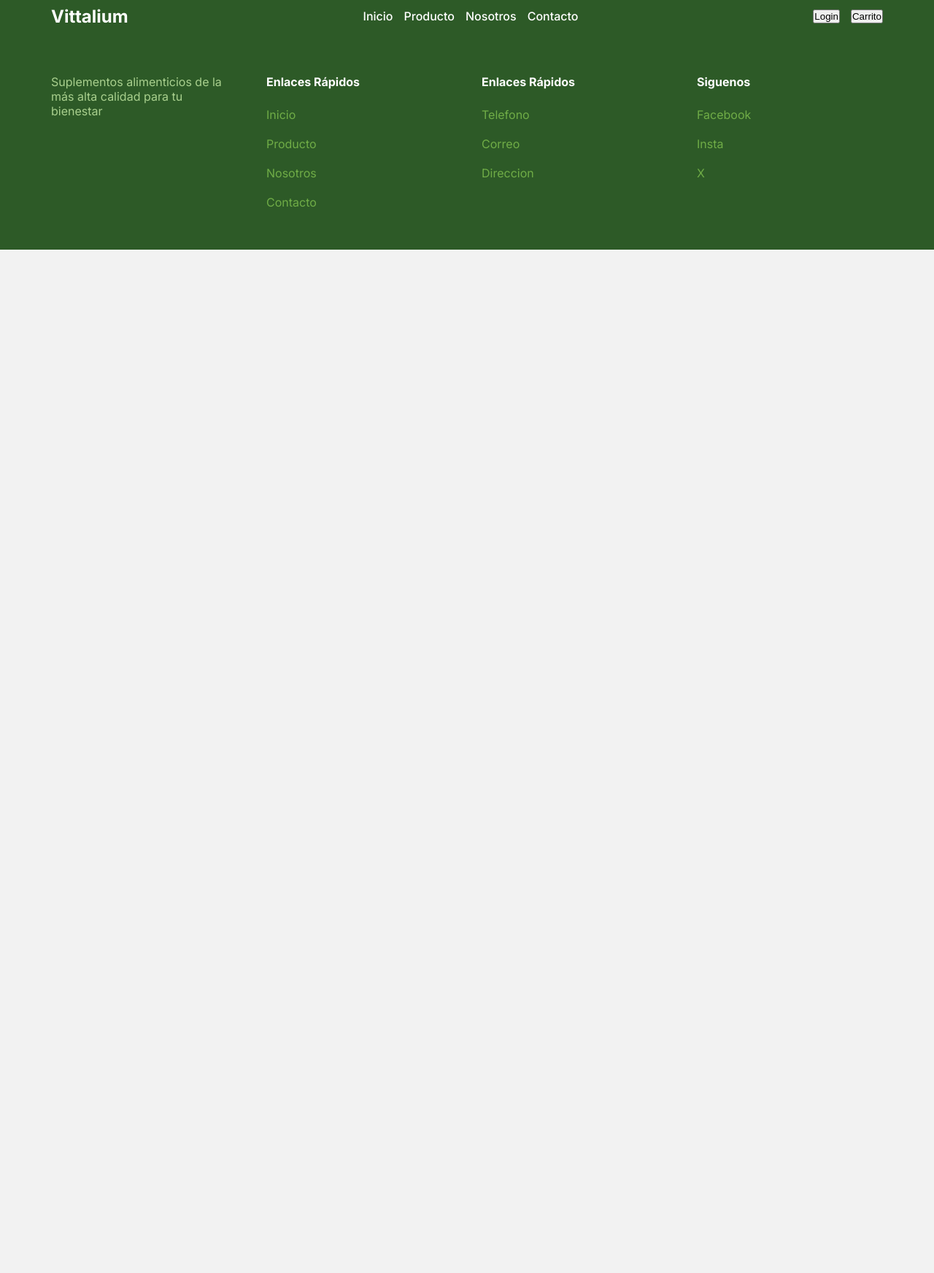
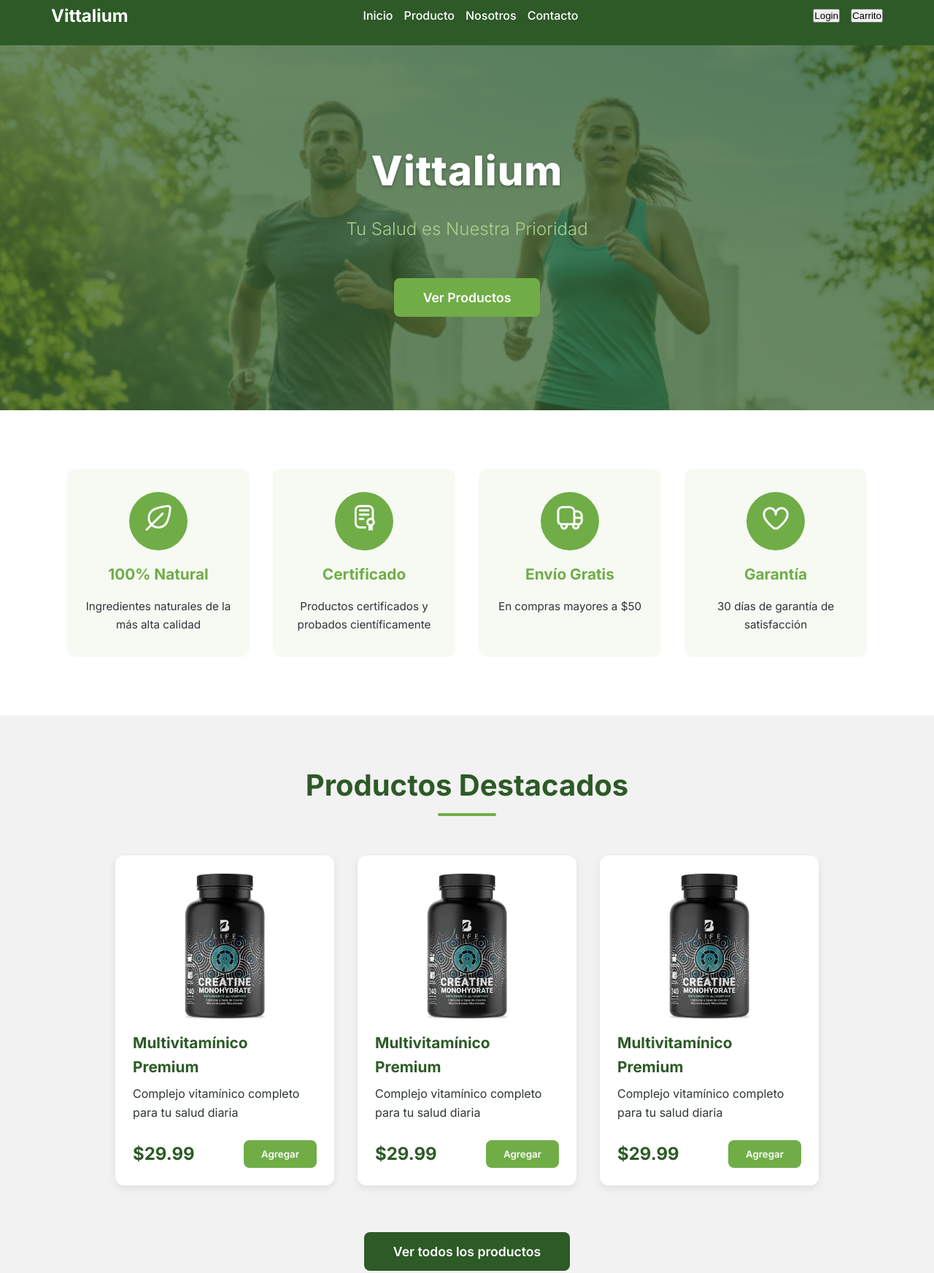
Before and after one commit to DanielPlata25/Vitalium, a plain HTML site: page index.html in a window 1280 px wide. Shown: the part 18-1762 px from the top of the page at 73% size. Before the commit the page ends 800 px from the top, so only its background shows below. Drawn offline with nearby package versions, Linux system fonts and the light colour scheme.

Commit message:
implementacion index

```diff
--- /dev/null
+++ b/css/index.css
@@ -0,0 +1,399 @@
+@import url('https://cdn-uicons.flaticon.com/3.0.0/uicons-regular-rounded/css/uicons-regular-rounded.css');
+
+/* Variables CSS */
+:root {
+    --dark-green: #2D5A27;
+    --primary-green: #70AD47;
+    --accent-green: #A9D08E;
+    --light-green: rgba(169, 208, 142, 0.1);
+    --background: #F2F2F2;
+    --textcolor: #2D3436;
+    --white: #FFFFFF;
+    --shadow: 0 4px 12px rgba(0, 0, 0, 0.08);
+    --transition: all 0.3s ease;
+    --font-global: 'Inter', sans-serif;
+}
+
+* {
+    margin: 0;
+    padding: 0;
+    box-sizing: border-box;
+}
+
+body {
+    background-color: var(--background);
+    font-family: var(--font-global);
+    color: var(--textcolor);
+    line-height: 1.6;
+}
+
+.title {
+    position: relative;
+    display: flex;
+    flex-direction: column;
+    justify-content: center;
+    align-items: center;
+    width: auto;
+    height: 500px;
+    background-image: url("../img/background.png");
+    background-size: cover;
+    background-position: center;
+    background-repeat: no-repeat;
+}
+
+.title::before {
+    content: '';
+    position: absolute;
+    top: 0;
+    left: 0;
+    width: 100%;
+    height: 100%;
+    background-color: rgba(45, 90, 39, 0.7);
+    z-index: 1;
+}
+
+.title-content {
+    position: relative;
+    z-index: 2;
+    text-align: center;
+    padding: 2rem;
+    max-width: 800px;
+}
+
+.title h1 {
+    color: var(--white);
+    font-size: 3.5rem;
+    margin-bottom: 1rem;
+    font-weight: 800;
+    text-shadow: 0 2px 4px rgba(0, 0, 0, 0.3);
+    letter-spacing: 1px;
+}
+
+.title p {
+    color: var(--accent-green);
+    font-size: 1.5rem;
+    font-weight: 300;
+    margin-bottom: 2rem;
+}
+
+.btn-products {
+    background-color: var(--primary-green);
+    border: none;
+    border-radius: 8px;
+    padding: 1rem 2.5rem;
+    color: var(--white);
+    font-size: 1.1rem;
+    font-weight: 600;
+    cursor: pointer;
+    transition: var(--transition);
+    font-family: var(--font-global);
+    margin-top: 1rem;
+}
+
+.btn-products:hover {
+    background-color: var(--white);
+    color: var(--dark-green);
+    transform: scale(1.05);
+}
+
+.btn-products a {
+    text-decoration: none;
+    color: inherit;
+}
+
+/* Sección de información */
+.info {
+    display: flex;
+    justify-content: center;
+    flex-wrap: wrap;
+    padding: 4rem 2rem;
+    background-color: var(--white);
+}
+
+.info-card {
+    display: flex;
+    flex-direction: column;
+    align-items: center;
+    gap: 1rem;
+    width: 250px;
+    padding: 2rem 1rem;
+    margin: 1rem;
+    border-radius: 12px;
+    transition: var(--transition);
+    background-color: var(--light-green);
+}
+
+.info-card:hover {
+    transform: translateY(-5px);
+    box-shadow: var(--shadow);
+    background-color: var(--accent-green);
+}
+
+.info-card:hover h4,
+.info-card:hover p {
+    color: var(--dark-green);
+}
+
+.info-icon {
+    display: flex;
+    justify-content: center;
+    align-items: center;
+    width: 80px;
+    height: 80px;
+    border-radius: 50%;
+    background-color: var(--primary-green);
+    color: var(--white);
+}
+
+.info-card i {
+    font-size: 2.2rem;
+}
+
+.info-card h4 {
+    text-align: center;
+    color: var(--primary-green);
+    font-size: 1.3rem;
+}
+
+.info-card p {
+    text-align: center;
+    font-size: 0.95rem;
+}
+
+/* Productos */
+.products {
+    display: flex;
+    flex-direction: column;
+    align-items: center;
+    gap: 3rem;
+    padding: 4rem 2rem;
+    background-color: var(--background);
+}
+
+.products h2 {
+    color: var(--dark-green);
+    font-size: 2.5rem;
+    text-align: center;
+    margin-bottom: 1rem;
+    position: relative;
+}
+
+.products h2::after {
+    content: '';
+    position: absolute;
+    bottom: -10px;
+    left: 50%;
+    transform: translateX(-50%);
+    width: 80px;
+    height: 4px;
+    background-color: var(--primary-green);
+    border-radius: 2px;
+}
+
+.product-list {
+    display: flex;
+    flex-wrap: wrap;
+    justify-content: center;
+    gap: 2rem;
+}
+
+.product-card {
+    display: flex;
+    flex-direction: column;
+    width: 300px;
+    background-color: var(--white);
+    border-radius: 12px;
+    overflow: hidden;
+    box-shadow: var(--shadow);
+    transition: var(--transition);
+    padding: 1.5rem;
+}
+
+.product-card:hover {
+    transform: translateY(-10px);
+    box-shadow: 0 12px 20px rgba(0, 0, 0, 0.15);
+}
+
+.product-card img {
+    width: 100%;
+    height: 200px;
+    object-fit: contain;
+    margin-bottom: 1rem;
+}
+
+.product-title {
+    color: var(--dark-green);
+    font-size: 1.3rem;
+    margin-bottom: 0.5rem;
+}
+
+.product-description {
+    color: var(--textcolor);
+    margin-bottom: 1.5rem;
+    flex-grow: 1;
+}
+
+.price-btn {
+    display: flex;
+    justify-content: space-between;
+    align-items: center;
+}
+
+.product-price {
+    color: var(--dark-green);
+    font-size: 1.5rem;
+    font-weight: 700;
+}
+
+.btn {
+    background-color: var(--primary-green);
+    border: none;
+    border-radius: 8px;
+    padding: 0.7rem 1.5rem;
+    color: var(--white);
+    font-weight: 600;
+    cursor: pointer;
+    transition: var(--transition);
+    font-family: var(--font-global);
+}
+
+.btn:hover {
+    background-color: var(--dark-green);
+}
+
+.btn a {
+    text-decoration: none;
+    color: inherit;
+}
+
+.btn-all {
+    background-color: var(--dark-green);
+    border: none;
+    border-radius: 8px;
+    padding: 1rem 2.5rem;
+    color: var(--white);
+    font-size: 1.1rem;
+    font-weight: 600;
+    cursor: pointer;
+    transition: var(--transition);
+    margin-top: 1rem;
+    font-family: var(--font-global);
+}
+
+.btn-all:hover {
+    background-color: var(--primary-green);
+    transform: scale(1.05);
+}
+
+.btn-all a {
+    text-decoration: none;
+    color: var(--white);
+}
+
+/* Únete */
+.joinUs {
+    display: flex;
+    flex-direction: column;
+    justify-content: center;
+    align-items: center;
+    gap: 2rem;
+    padding: 5rem 2rem;
+    background-color: var(--primary-green);
+    text-align: center;
+}
+
+.joinUs h2 {
+    color: var(--white);
+    font-size: 2.5rem;
+}
+
+.joinUs p {
+    color: var(--accent-green);
+    font-size: 1.3rem;
+    max-width: 600px;
+}
+
+.btn-join {
+    background-color: var(--dark-green);
+    border: none;
+    border-radius: 8px;
+    padding: 1rem 2.5rem;
+    color: var(--white);
+    font-size: 1.1rem;
+    font-weight: 600;
+    cursor: pointer;
+    transition: var(--transition);
+    font-family: var(--font-global);
+}
+
+.btn-join:hover {
+    background-color: var(--white);
+    color: var(--dark-green);
+}
+
+.btn-join a {
+    text-decoration: none;
+    color: inherit;
+}
+
+/* Responsividad */
+@media (max-width: 1024px) {
+    .info {
+        padding: 3rem 1rem;
+    }
+
+    .products {
+        padding: 3rem 1rem;
+    }
+}
+
+@media (max-width: 768px) {
+    .title {
+        height: 400px;
+    }
+
+    .title h1 {
+        font-size: 2.5rem;
+    }
+
+    .title p {
+        font-size: 1.2rem;
+    }
+
+    .products h2 {
+        font-size: 2rem;
+    }
+
+    .joinUs h2 {
+        font-size: 2rem;
+    }
+
+    .joinUs p {
+        font-size: 1.1rem;
+    }
+}
+
+@media (max-width: 480px) {
+    .title {
+        height: 350px;
+    }
+
+    .title h1 {
+        font-size: 2rem;
+    }
+
+    .btn-products {
+        padding: 0.8rem 2rem;
+        font-size: 1rem;
+    }
+
+    .info-card {
+        width: 100%;
+        max-width: 300px;
+    }
+
+    .product-card {
+        width: 100%;
+        max-width: 300px;
+    }
+}
--- a/index.html
+++ b/index.html
@@ -10,71 +10,99 @@
     href="https://fonts.googleapis.com/css2?family=Inter:wght@100;200;300;400;500;600;700;800;900&family=Lora:ital,wght@0,400;0,500;0,600;0,700;1,400;1,500;1,600;1,700&family=Roboto+Mono:wght@300;400;500;600;700&display=swap"
     rel="stylesheet">
   <link rel="stylesheet" href="./css/StylesNavBar.css">
+  <link rel="stylesheet" href="./css/index.css">
   <title>Navbar Responsivo</title>
 </head>
 
 <body>
-    <nav>
-        <div class="nav-container">
-
-            <p>Vittalium</p>
-
-            <button class="menu-btn" id="menuBtn">☰</button>
-            <ul class="nav-links" id="navLinks">
-                <li><a href="index.html">Inicio</a></li>
-                <li><a href="catalogo-producto.html">Producto</a></li>
-                <li><a href="nosotros.html">Nosotros</a></li>
-                <li><a href="contactanos.html">Contacto</a></li>
-            </ul>
-
-            <div class="cart-login">
-                <button>Login</button>
-                <Button>Carrito</Button>
-            </div>
-        </div>
-    </nav>
+  <header id="navbar-container">
+    <!-- El navbar se carga aquí automáticamente -->
+  </header>
 
   <!--! Main -->
-  <main class="content">
-    <div class="">
-      <h2></h2>
+
+
+  <section class="title">
+    <div class="title-content">
+      <h1>Vittalium</h1>
+      <p>Tu Salud es Nuestra Prioridad</p>
+      <button class="btn-products"><a href="#products">Ver Productos</a></button>
     </div>
-  </main>
+  </section>
+
+  <section class="info">
+    <div class="info-card">
+      <div class="info-icon"><i class="fi fi-rr-leaf"></i></div>
+      <h4>100% Natural</h4>
+      <p>Ingredientes naturales de la más alta calidad</p>
+    </div>
+    <div class="info-card">
+      <div class="info-icon"><i class="fi fi-rr-diploma"></i></div>
+      <h4>Certificado</h4>
+      <p>Productos certificados y probados científicamente</p>
+    </div>
+    <div class="info-card">
+      <div class="info-icon"><i class="fi fi-rr-truck-side"></i></div>
+      <h4>Envío Gratis</h4>
+      <p>En compras mayores a $50</p>
+    </div>
+    <div class="info-card">
+      <div class="info-icon"><i class="fi fi-rr-heart"></i></div>
+      <h4>Garantía</h4>
+      <p>30 días de garantía de satisfacción</p>
+    </div>
+  </section>
+
+  <section class="products">
+    <h2>Productos Destacados</h2>
+    <div class="product-list">
+      <div class="product-card">
+        <img src="img/producto_prueba.png" alt="Multivitamínico Premium">
+        <h4 class="product-title">Multivitamínico Premium</h4>
+        <p class="product-description">Complejo vitamínico completo para tu salud diaria</p>
+        <div class="price-btn">
+          <p class="product-price">$29.99</p>
+          <button class="btn"><a href="#">Agregar</a></button>
+        </div>
+      </div>
+      <div class="product-card">
+        <img src="img/producto_prueba.png" alt="Multivitamínico Premium">
+        <h4 class="product-title">Multivitamínico Premium</h4>
+        <p class="product-description">Complejo vitamínico completo para tu salud diaria</p>
+        <div class="price-btn">
+          <p class="product-price">$29.99</p>
+          <button class="btn"><a href="#">Agregar</a></button>
+        </div>
+      </div>
+      <div class="product-card">
+        <img src="img/producto_prueba.png" alt="Multivitamínico Premium">
+        <h4 class="product-title">Multivitamínico Premium</h4>
+        <p class="product-description">Complejo vitamínico completo para tu salud diaria</p>
+        <div class="price-btn">
+          <p class="product-price">$29.99</p>
+          <button class="btn"><a href="#">Agregar</a></button>
+        </div>
+      </div>
+    </div>
+    <button class="btn-all"><a href="#">Ver todos los productos</a></button>
+  </section>
+
+  <section class="joinUs">
+    <h2>¿Listo para Mejorar tu Salud?</h2>
+    <p>Únete a miles de clientes satisfechos que confían en Vittalium</p>
+    <button class="btn-join"><a href="#">Comprar Ahora</a></button>
+  </section>
+
   <!--! Footer -->
 
- <footer>
-        <div>
-            <p>Suplementos alimenticios de la más alta calidad para tu bienestar</p>
-        </div>
-        <div>
-            <h4>Enlaces Rápidos</h4>
-            <ul class="footer-links">
-                <li><a href="/index.html">Inicio</a></li>
-                <li><a href="#">Producto</a></li>
-                <li><a href="/nosotros.html">Nosotros</a></li>
-                <li><a href="#">Contacto</a></li>
-            </ul>
-        </div>
-        <div>
-            <h4>Enlaces Rápidos</h4>
-            <ul class="footer-links">
-                <li><a href="#">Telefono</a></li>
-                <li><a href="#">Correo</a></li>
-                <li><a href="#">Direccion</a></li>
-            </ul>
-        </div>
-        <div>
-            <h4>Siguenos</h4>
-            <ul class="footer-links">
-                <li><a href="#">Facebook</a></li>
-                <li><a href="#">Insta</a></li>
-                <li><a href="#">X</a></li>
-            </ul>
-        </div>
-    </footer>
-    <script src="script.js"></script>
+  <!-- Footer Container -->
+  <div id="footer-container">
+    <!-- El footer se carga aquí automáticamente -->
+  </div>
 
-
+  <!-- Script para cargar componentes -->
+  <script src="./js/components.js"></script>
+  <script src="./js/navbar.js"></script>
 </body>
 
 </html>
```
Also changed, not shown: img/background.png (added).
